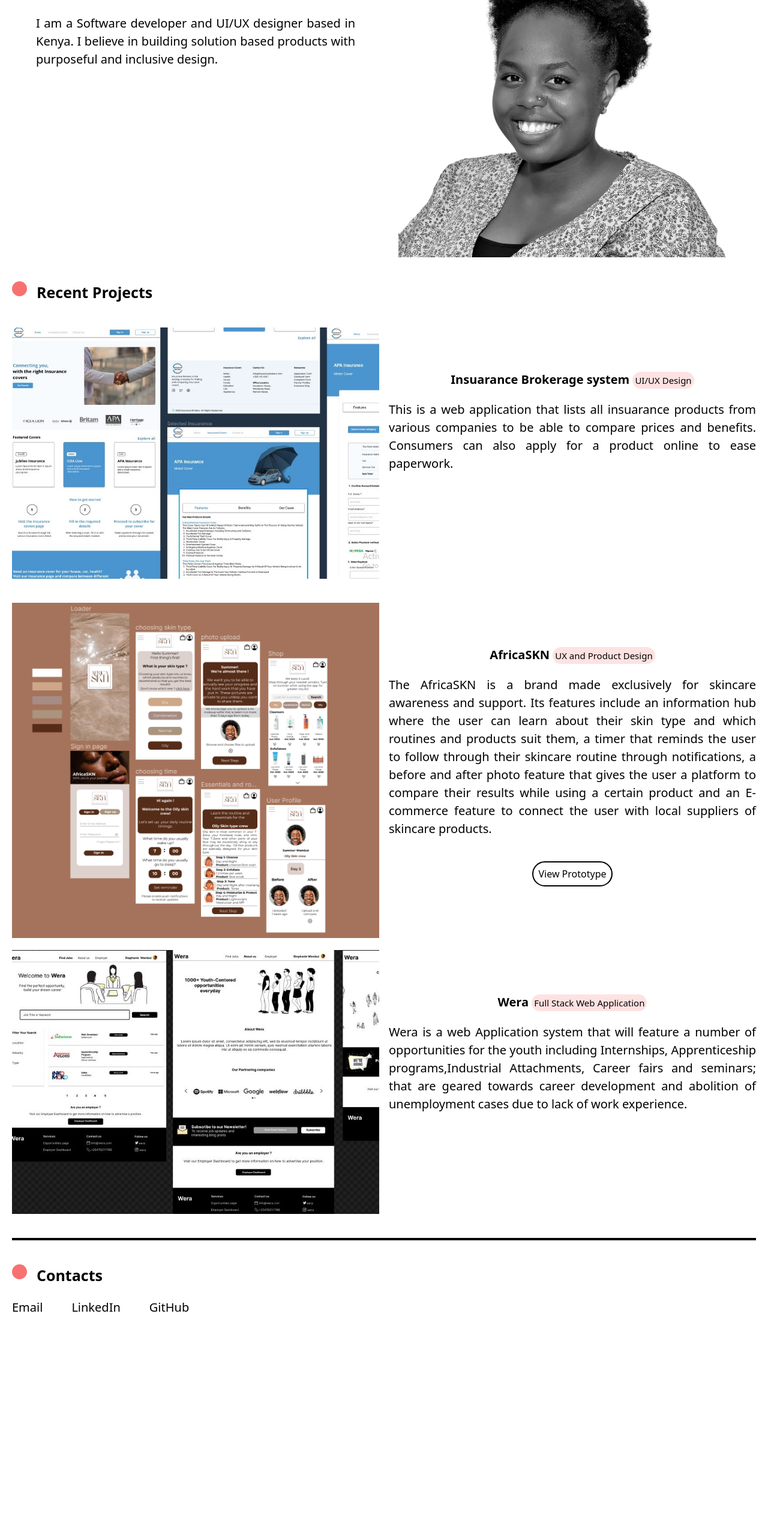
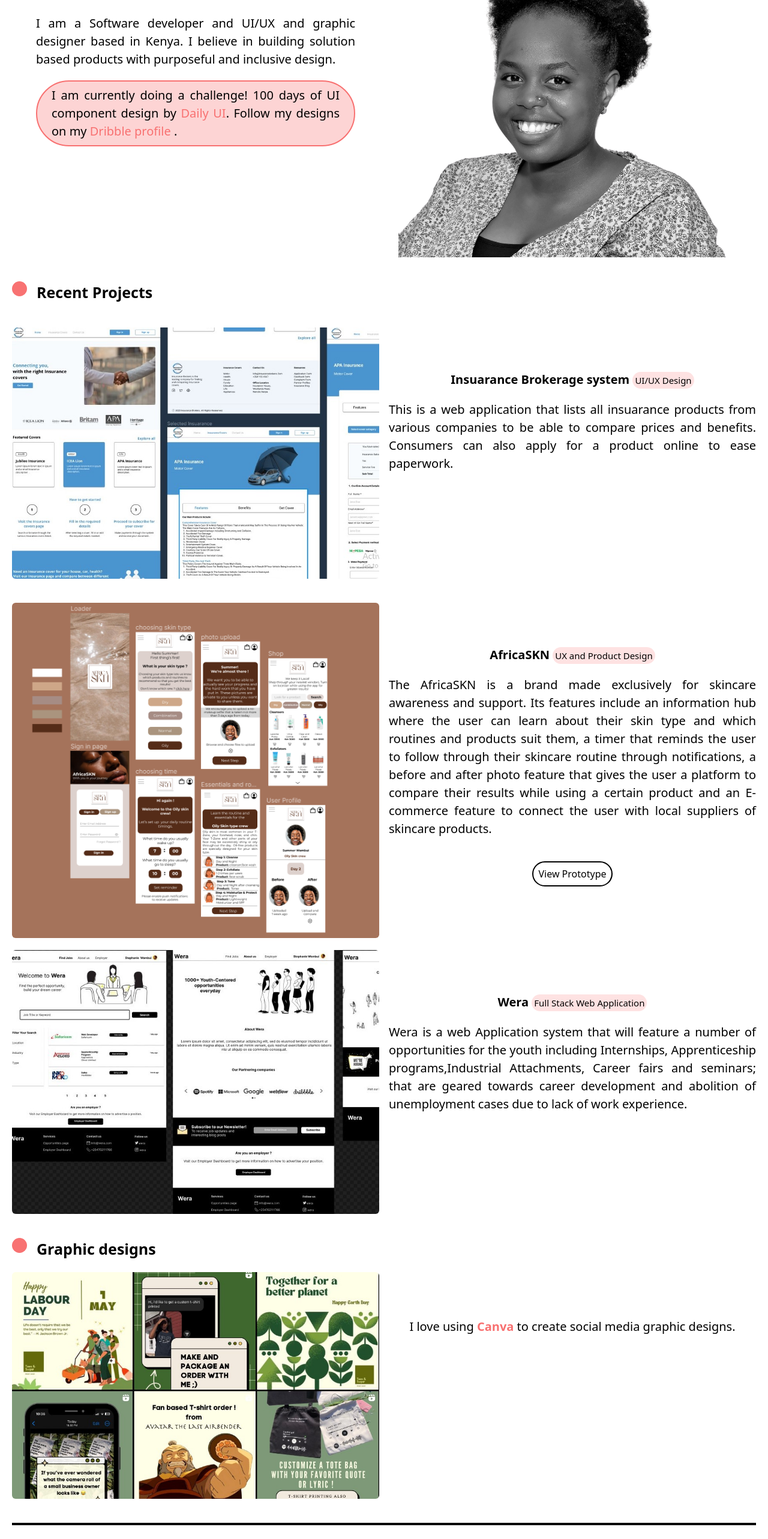
Before and after one commit to Stephooooo/stephanie-portfolio, a React (Create React App) app: page / in a window 1280 px wide. Shown: the part 220-2786 px from the top of the page at 60% size. Before the commit the page ends 2574 px from the top, so only its background shows below. Built offline with nearby package versions, Linux system fonts and the light colour scheme.

Commit message:
some changes

```diff
--- a/src/components/about.js
+++ b/src/components/about.js
@@ -22,7 +22,7 @@ function About() {
 </div>
 
     <div>
-    <h1 className='font-extrabold text-black text-[25px] text-justify flex gap-4 mb-5'> <BsCircleFill className='text-red-400'/> My Skills  </h1>
+    <h1 className='font-extrabold text-black text-[25px] text-justify flex gap-4 mb-5'> <BsCircleFill className='text-red-400 animate-pulse'/> My Skills  </h1>
 
 <div >
 
@@ -32,7 +32,7 @@ function About() {
   <h1 className='font-normal text-[15px] bg-red-100 rounded-full px-1 py-1'> UX research </h1>
   <h1 className='font-normal text-[15px] bg-red-100 rounded-full px-1 py-1'> Sprint planning </h1>
 
-<h1 className='text-black text-[20px] font-bold mt-5' > Full Stack Development</h1>
+<h1 className='text-black text-[20px] font-bold mt-5 mb-5' > Full Stack Development</h1>
 <h1 className='font-normal text-[15px] bg-red-100 rounded-full px-1 py-1'> HTML </h1>
  <h1 className='font-normal text-[15px] bg-red-100 rounded-full px-1 py-1'> CSS </h1>
   <h1 className='font-normal text-[15px] bg-red-100 rounded-full px-1 py-1'> JavaScript </h1>
@@ -40,7 +40,7 @@ function About() {
   <h1 className='font-normal text-[15px] bg-red-100 rounded-full px-1 py-1'> NodeJS </h1>
   <h1 className='font-normal text-[15px] bg-red-100 rounded-full px-1 py-1'> REST APIs</h1>
 
-<h1 className='text-black text-[20px] font-bold mt-5 ' > Graphic design and Content Creation</h1>
+<h1 className='text-black text-[20px] font-bold mt-5 mb-5' > Graphic design and Content Creation</h1>
 <h1 className='font-normal text-[15px] bg-red-100 rounded-full px-1 py-1'> Figma </h1>
  <h1 className='font-normal text-[15px] bg-red-100 rounded-full px-1 py-1'> Canva </h1>
   <h1 className='font-normal text-[15px] bg-red-100 rounded-full px-1 py-1'> Adobe Creative Suite </h1>
--- a/src/components/footer.js
+++ b/src/components/footer.js
@@ -1,20 +1,41 @@
 import React from 'react'
-import {BsCircleFill} from 'react-icons/bs'
+import {BsCircleFill} from 'react-icons/bs';
+import {HiOutlineMail } from 'react-icons/hi';
+import {FaLinkedinIn} from 'react-icons/fa';
+import {FaGithub} from 'react-icons/fa';
+import {RiBasketballLine} from 'react-icons/ri';
+
 
 
 function Footer() {
   return (
     <div className='mb-10'>
     <div className='border-t-4 border-black  md:h-[400px] lg:h-[250px] mt-10 ' >
-    <h1 className='text-[25px] text-black font-bold mb-5 pt-10 text-justify flex gap-4'> <BsCircleFill className='text-red-400'/> Contacts </h1>
+    <h1 className='text-[25px] text-black font-bold mb-5 pt-10 text-justify flex gap-4 '> <BsCircleFill className='text-red-400 animate-pulse'/> Contacts </h1>
 
-    <div className='flex gap-12'>
+    <div className='md:block lg:flex space-y-4 lg:space-y-0 md:space-x-0 lg:space-x-12 '>
+
+    <div className='flex  space-x-2'>
+    <HiOutlineMail className='h-7 w-7'/>
     <a className=' text-[20px] text-black text-justify hover:text-red-400' href='mailto:stephaniembaabu@gmail.com'> Email </a>
+    </div>
 
+    <div className='flex  space-x-2'>
+    <FaLinkedinIn className='h-7 w-7'/>
     <a className="text-[20px] text-black text-justify hover:text-red-400 " href="https://www.linkedin.com/in/stephanie-wambui/"
     > LinkedIn </a>
+    </div>
 
+    <div className='flex  space-x-2'>
+    <FaGithub className='h-7 w-7'/>
     <a className='text-[20px] text-black text-justify hover:text-red-400' href='https://github.com/Stephooooo' > GitHub</a>
+    </div>
+
+    <div className='flex  space-x-2'>
+    <RiBasketballLine className='h-7 w-7'/>
+    <a className='text-[20px] text-black text-justify hover:text-red-400' href='https://dribbble.com/StephanieMbaabu' > Dribble</a>
+    </div>
+
 
     </div>
     </div>
--- a/src/components/home.js
+++ b/src/components/home.js
@@ -14,7 +14,11 @@ function Home() {
 
     <div className='px-10'>
     <h1 className='font-extrabold text-justify text-black text-[50px] mb-5 md:mt-5 lg:mt-20'> Hello I'm Stephanie </h1>
-    <h1 className='text-black text-[20px] mb-5  text-justify'> I am a Software developer and UI/UX designer based in Kenya. I believe in building solution based products with purposeful and inclusive design.</h1>
+    <h1 className='text-black text-[20px] mb-5  text-justify'> I am a Software developer and UI/UX and graphic designer based in Kenya. I believe in building solution based products with purposeful and inclusive design.</h1>
+
+    <div className='border-2 border-red-400 rounded-full bg-red-400 bg-opacity-30 mt-2 px-6 py-2 '>
+    <h1 className='text-[20px] text-black text-justify '> I am currently doing a challenge! 100 days of UI component design by <span> <a href='https://www.dailyui.co/' className='text-red-400'> Daily UI</a></span>. Follow my designs on my <span> <a className='text-red-400' href='https://dribbble.com/StephanieMbaabu'> Dribble profile</a></span> .</h1>
+    </div>
 
   </div>
 
@@ -27,23 +31,23 @@ function Home() {
 
 
 
-<div id="projects" className='font-bold text-black text-[25px] mt-10 text-justify flex gap-4'> <BsCircleFill className='text-red-400'/> Recent Projects</div>
+<div id="projects" className='font-bold text-black text-[25px] mt-10 text-justify flex gap-4'> <BsCircleFill className='text-red-400 animate-pulse'/> Recent Projects</div>
 
-<div className='columns-1 md:columns-1 lg:columns-2 mb-5 mt-10 ' >
-<img src='../img/insuarance.jpg' alt='#'/>
+<div className='columns-1 md:columns-1 lg:columns-2 mb-5 mt-10' >
+<img src='../img/insuarance.jpg' alt='#' className='rounded-md'/>
 <br/>
 <br/>
 <br/>
-<a className='font-bold text-black text-[20px] mt-5'> Insuarance Brokerage system <span className='font-normal text-[15px] bg-red-100 rounded-full px-1 py-1'> UI/UX Design </span></a>
+<a className='font-bold text-black text-[20px] mt-5'> Insuarance Brokerage system <span className='font-normal text-[15px] bg-red-100 rounded-full px-1 py-1 animate-pulse'> UI/UX Design </span></a>
 <p className=' text-black text-[20px] mt-5 text-justify'> This is a web application that lists all insuarance products from various companies to be able to compare prices and benefits. Consumers can also apply for a product online to ease paperwork. </p>
 </div>
 
 <div className='columns-1 md:columns-1 lg:columns-2 mb-5 mt-10' >
-<img src='../img/afircaskn.png' alt='#'/>
+<img src='../img/afircaskn.png' alt='#' className='rounded-md'/>
 <br/>
 <br/>
 <br/>
-<a className='font-bold text-black text-[20px] mt-5'> AfricaSKN <span className='font-normal text-[15px] bg-red-100 rounded-full px-1 py-1'> UX and Product Design </span></a>
+<a className='font-bold text-black text-[20px] mt-5'> AfricaSKN <span className='font-normal text-[15px] bg-red-100 rounded-full px-1 py-1 animate-pulse'> UX and Product Design </span></a>
 <p className=' text-black text-[20px] mt-5 text-justify'>  The AfricaSKN is a brand made exclusively for skincare awareness and support. Its features include an information hub where the user can learn about their skin type and which routines and products suit them, a timer that reminds the user to follow through their skincare routine through notifications, a before and after photo feature that gives the user a platform to compare their results while using a certain product and an E-commerce feature to connect the user with local suppliers of skincare products. </p>
 <br/>
 <br/>
@@ -51,15 +55,29 @@ function Home() {
 </div>
 
 <div className='columns-1 md:columns-1 lg:columns-2'>
-<img src='../img/wera.jpg' alt='#' />
+<img src='../img/wera.jpg' alt='#' className='rounded-md' />
 <br/>
 <br/>
 <br/>
 
-<a className='font-bold text-black text-[20px] mt-5'> Wera <span className='font-normal text-[15px] bg-red-100 rounded-full px-1 py-1'> Full Stack Web Application </span></a>
+<a className='font-bold text-black text-[20px] mt-5'> Wera <span className='font-normal text-[15px] bg-red-100 rounded-full px-1 py-1 animate-pulse'> Full Stack Web Application </span></a>
 <p className=' text-black text-[20px] mt-5 text-justify'> Wera is a web Application system that will feature a number of opportunities for the youth including Internships, Apprenticeship programs,Industrial Attachments, Career fairs and seminars; that are geared towards career development and abolition of unemployment cases due to lack of work experience. </p>
 <br/>
 <br/>
+</div>
+
+<div >
+<div id="projects" className='font-bold text-black text-[25px] mt-10 text-justify flex gap-4'> <BsCircleFill className='text-red-400 animate-pulse'/> Graphic designs </div>
+
+<div className='columns-1 md:columns-1 lg:columns-2'>
+<img src='../img/tees.jpg' className='rounded-md mt-5 mb-5 items-center'/>
+<br/>
+<br/>
+<br/>
+<br/>
+<h1 className='text-[20px]'> I love using <span className='font-bold text-red-400'> Canva </span> to create social media graphic designs.</h1>
+
+</div>
 </div>
 
 <Footer/>
```
Also changed, not shown: public/img/tees.jpg (added).
